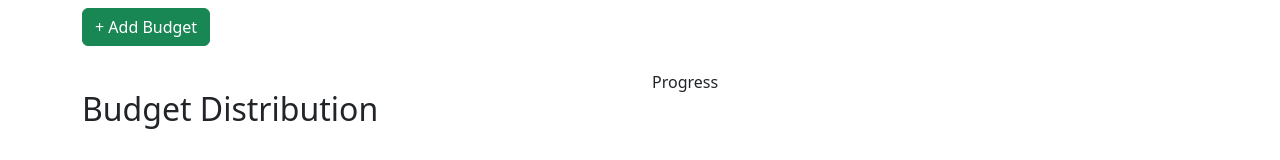
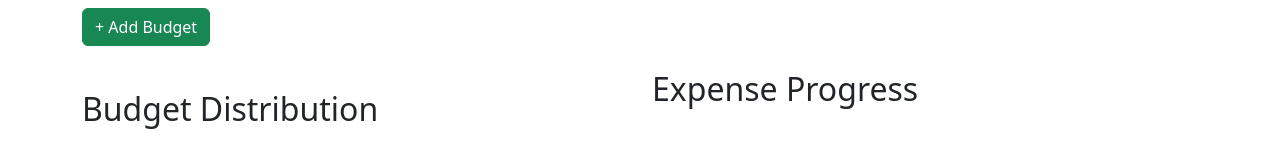
Before and after one commit to andlamb2002/budget-app, a React (Create React App) app in the folder client/: page /dashboard in a window 1280 px wide. Shown: the part 393-553 px from the top of the page. Built offline with nearby package versions, Linux system fonts and the light colour scheme; no server answers; sample sign-in values are in the browser's storage.

Commit message:
Progress bar component

```diff
--- a/client/src/Components/Dashboard.jsx
+++ b/client/src/Components/Dashboard.jsx
@@ -70,11 +70,14 @@ function Dashboard({ setAlertMessage }) {
                 <div className="row mb-4">
                     <div className="col-md-6">
                         <BudgetPie
-                        budgets={budgets}
+                            budgets={budgets}
                         />
                     </div>
                     <div className="col-md-6">
-                        <ExpenseProgress></ExpenseProgress>
+                        <ExpenseProgress
+                            budgets={budgets}
+                            expenses={expenses}
+                        />
                     </div>
                 </div>
             </div>
--- a/client/src/Components/ExpenseProgress.jsx
+++ b/client/src/Components/ExpenseProgress.jsx
@@ -1,10 +1,31 @@
 import React from 'react';
+import { ProgressBar } from 'react-bootstrap';
 
-function ExpenseProgress() {
+function ExpenseProgress({ budgets, expenses }) {
+    const getExpenseTotal = (category) => {
+        return expenses
+            .filter(expense => expense.category === category)
+            .reduce((acc, curr) => acc + parseFloat(curr.amount), 0);
+    };
 
     return (
         <div>
-            Progress
+            <h2>Expense Progress</h2>
+            {budgets.map(budget => {
+                const expenseTotal = getExpenseTotal(budget.category);
+                const progress = Math.min(100, (expenseTotal / budget.amount) * 100);
+                const progressLabel = `${expenseTotal.toFixed(2)} / ${budget.amount.toFixed(2)}`;
+
+                return (
+                    <div key={budget.id} className="mb-3">
+                        <div className="d-flex justify-content-between align-items-center">
+                            <strong>{budget.category}</strong>
+                            <span>{progressLabel}</span>
+                        </div>
+                        <ProgressBar now={progress} label={`${progress.toFixed(2)}%`} variant={expenseTotal >= budget.amount ? 'danger' : 'success'} />
+                    </div>
+                );
+            })}
         </div>
     );
 }
```
